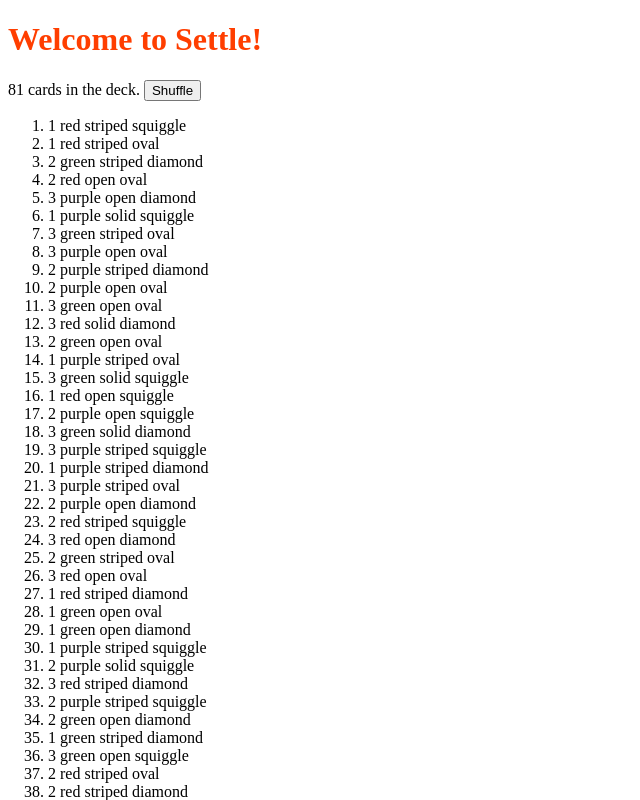
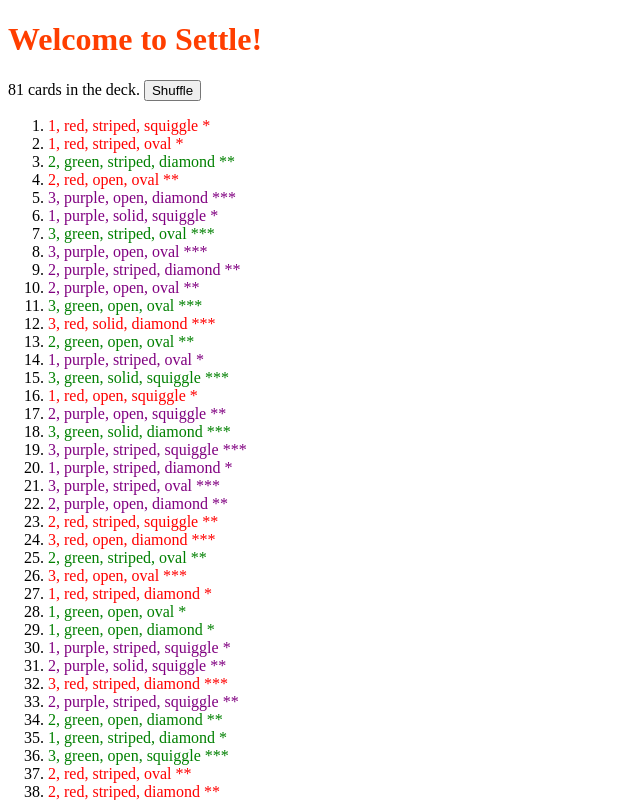
Before and after one commit to stephenjbell/settle, a SvelteKit app: page / in a window 1280 px wide. Shown: the top 800 px of the page, without its empty margins (0-640 px from the left). Built offline with nearby package versions, Linux system fonts and the light colour scheme.

Commit message:
Create a card component

```diff
--- /dev/null
+++ b/src/lib/components/Card.svelte
@@ -0,0 +1,18 @@
+<script>
+    // Props for the Card component
+    export let quantity = 1;
+    export let color = 'red';
+    export let shading = 'solid';
+    export let shape = 'oval';
+  </script>
+
+  <div class="card {color} {shading} {shape}" style="color:{color};">
+    {quantity}, {color}, {shading}, {shape}
+
+    {#each Array(quantity) as shape}
+      *
+    {/each}
+  </div>
+
+  <style>
+  </style>
--- a/src/routes/+page.svelte
+++ b/src/routes/+page.svelte
@@ -1,6 +1,7 @@
 <script>
 
     import { onMount } from 'svelte';
+    import Card from '$lib/components/Card.svelte';
 
     let cardProps = {
         quantity: [1, 2, 3],
@@ -57,6 +58,14 @@
 
 <ol>
     {#each cards as card}
-        <li>{card.quantity} {card.color} {card.shading} {card.shape}</li>
+        <li>
+            <Card
+                quantity={card.quantity}
+                color={card.color}
+                shading={card.shading}
+                shape={card.shape}
+            />
+        </li>
+
     {/each}
 </ol>
```
